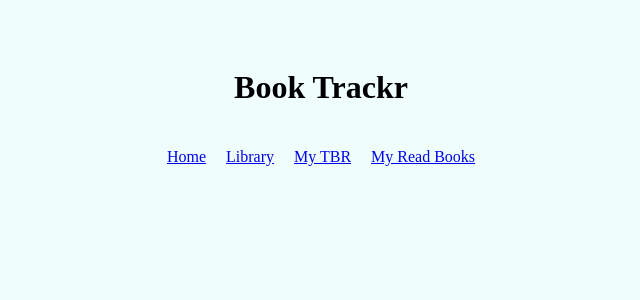
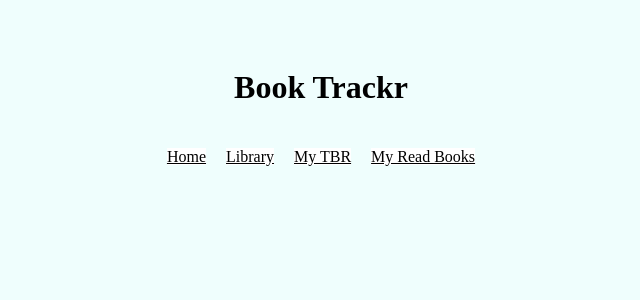
Before and after one commit to laurenhalpert/book-trackr, a React (Create React App) app in the folder my-app/: page / in a window 1280 px wide. Shown: the top 300 px of the page, without its empty margins (319-959 px from the left). Built offline with nearby package versions, Linux system fonts and the light colour scheme; no server answers.

Commit message:
add inline styling to NavLinks

```diff
--- a/my-app/src/NavBar.js
+++ b/my-app/src/NavBar.js
@@ -4,10 +4,30 @@ import { NavLink } from "react-router-dom"
 function NavBar() {
     return(
         <div id="navBar">
-            <span><NavLink to="/home">Home</NavLink></span>
-            <span><NavLink to="/library">Library</NavLink></span>
-            <span><NavLink to="/mytbr">My TBR</NavLink></span>
-            <span><NavLink to="/myread">My Read Books</NavLink></span>
+            <span><NavLink
+                to="/home"
+                style={() => ({
+                    color: 'black',
+                    background: 'white',
+                })}>Home</NavLink></span>
+            <span><NavLink
+                to="/library"
+                style={() => ({
+                    color: 'black',
+                    background: 'white',
+                })}>Library</NavLink></span>
+            <span><NavLink
+                to="/mytbr"
+                style={() => ({
+                    color: 'black',
+                    background: 'white',
+                })}>My TBR</NavLink></span>
+            <span><NavLink
+                to="/myread"
+                style={() => ({
+                    color: 'black',
+                    background: 'white',
+                })}>My Read Books</NavLink></span>
         </div>
     )
 }
```
